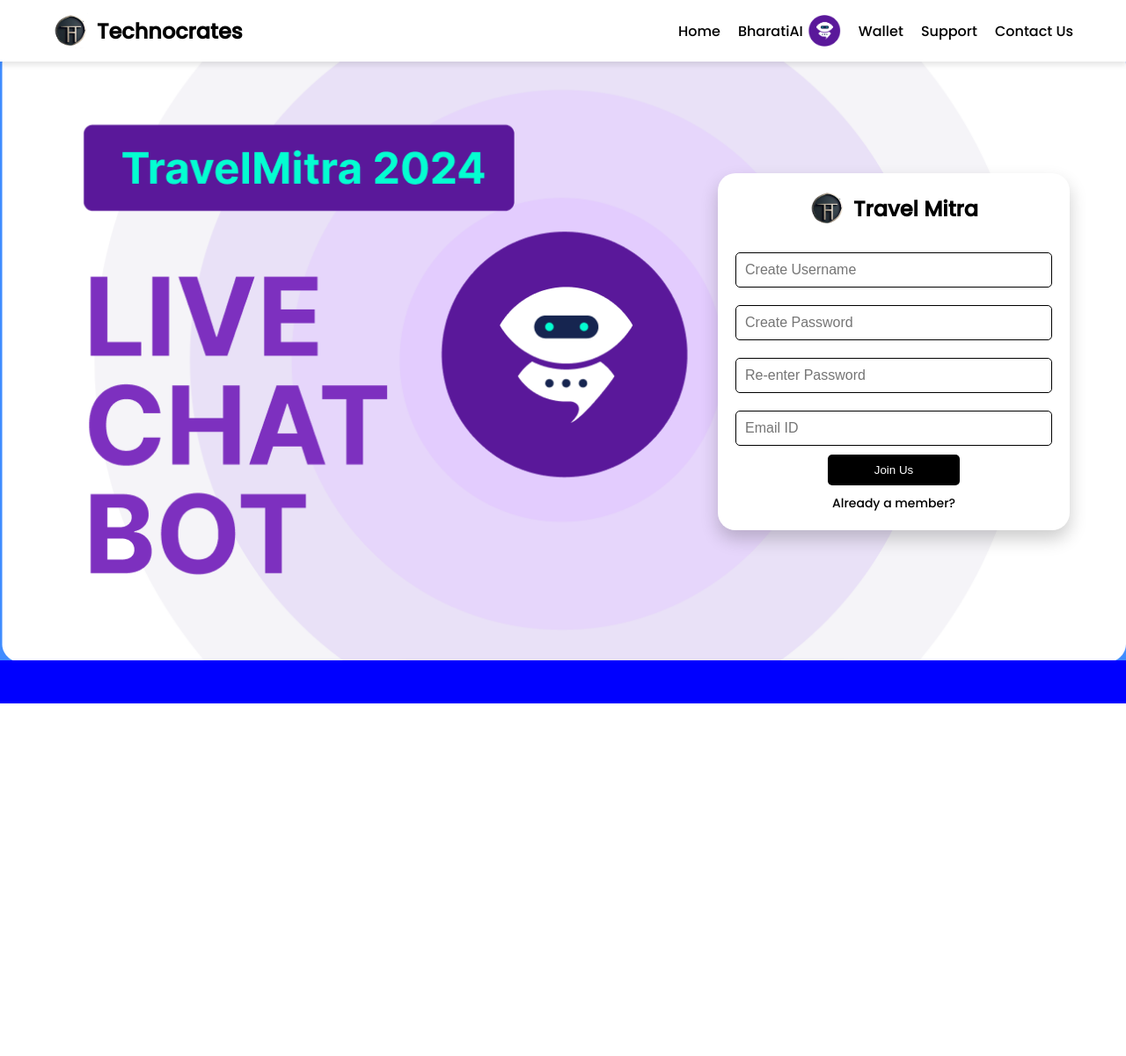
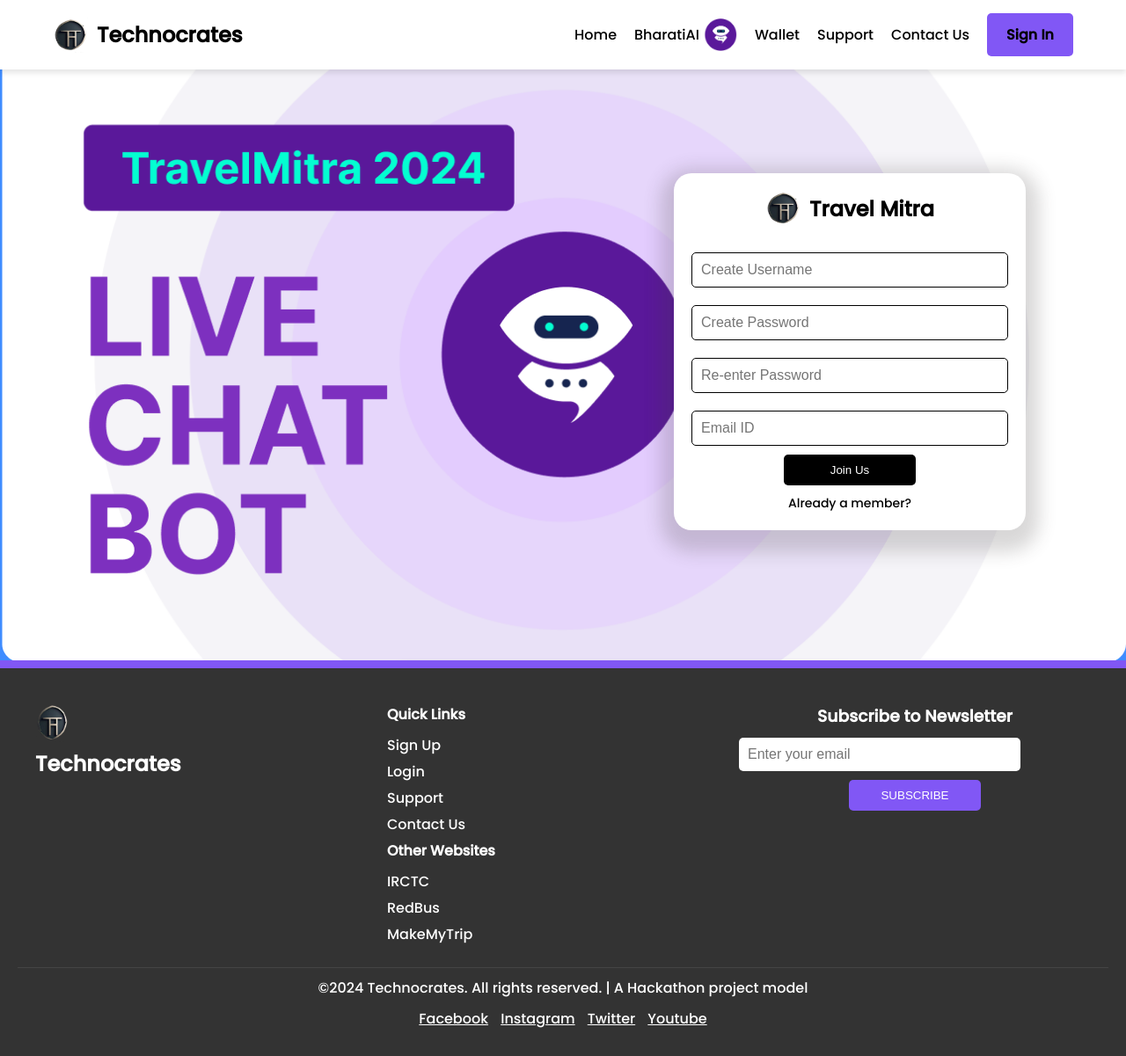
Before and after one commit to AayushArya28/Technocrates, a PHP site: page /signup.html in a window 1280 px wide. Shown: the whole page at 88% size. Before the commit the page ends 800 px from the top, so only its background shows below. Run offline with PHP 8.4, Linux system fonts and the light colour scheme.

Commit message:
Added fotter to login/signup page

```diff
--- a/signup.html
+++ b/signup.html
@@ -21,14 +21,18 @@
                 <a href="wallet.html">Wallet</a>
                 <a href="support.html">Support</a>
                 <a href="contact.html">Contact Us</a>
+                <!-- Add the Sign In button -->
+                <a href="signup.html" class="sign-in-btn">Sign In</a>
             </div>
         </div>
     </nav>
 
-    <!-- Signup Form -->
+
+    <!-- Main Content Area -->
+    <main>
         <div class="container">
             <div class="header">
-            <img src="book_icon.png" alt="Logo" class="logo">
+                <img src="book_icon.png" alt="Logo" class="logo" width="38px">
                 <h2 class="title">Travel Mitra</h2>
             </div>
             <form action="signup.php" method="POST">
@@ -40,5 +44,51 @@
             </form>
             <a href="login.html" class="login-link">Already a member?</a>
         </div>
+    </main>
+
+    <!-- Footer Section -->
+    <footer>
+        <div class="footer-container">
+            <div class="footer-left">
+                <img src="book_icon.png" alt="Logo" class="logo-footer" width="38px">
+                <h2 class="footer-title">Technocrates</h2>
+            </div>
+            <div class="footer-center">
+                <div class="footer-column">
+                    <h3>Quick Links</h3>
+                    <ul>
+                        <li><a href="signup.html">Sign Up</a></li>
+                        <li><a href="login.html">Login</a></li>
+                        <li><a href="support.html">Support</a></li>
+                        <li><a href="contact.html">Contact Us</a></li>
+                    </ul>
+                </div>
+                <div class="footer-column">
+                    <h3>Other Websites</h3>
+                    <ul>
+                        <li><a href="https://www.irctc.co.in">IRCTC</a></li>
+                        <li><a href="https://www.redbus.in">RedBus</a></li>
+                        <li><a href="https://www.makemytrip.com">MakeMyTrip</a></li>
+                    </ul>
+                </div>
+            </div>
+            <div class="footer-right">
+                <h3>Subscribe to Newsletter</h3>
+                <form>
+                    <input type="email" placeholder="Enter your email">
+                    <button type="submit">SUBSCRIBE</button>
+                </form>
+            </div>
+        </div>
+        <div class="footer-bottom">
+            <p>©2024 Technocrates. All rights reserved. | A Hackathon project model</p>
+            <div class="footer-social-icons">
+                <a href="#">Facebook</a>
+                <a href="#">Instagram</a>
+                <a href="#">Twitter</a>
+                <a href="#">Youtube</a>
+            </div>
+        </div>
+    </footer>
 </body>
 </html>
--- a/style.css
+++ b/style.css
@@ -1,4 +1,3 @@
-/* General styles remain the same */
 * {
     margin: 0;
     padding: 0;
@@ -7,14 +6,22 @@
 
 body {
     font-family: 'Poppins', sans-serif;
-    background-color: #0000ff; /* Blue background for areas without the image */
-    background-image: url('logbg.png'); /* Set the background image */
-    background-repeat: no-repeat; /* Prevent repeating the image */
-    background-position: center; /* Center the image */
-    background-size: contain; /* Ensure the image fits within the viewport, maintaining its aspect ratio */
-    height: 100vh; /* Ensures the body takes the full height of the viewport */
+    display: flex;
+    flex-direction: column;
+    min-height: 100vh; /* Ensure body takes full height of the viewport */
+    background-color: #8157f5;
+    background-image: url('logbg.png');
+    background-repeat: no-repeat;
+    background-position: center;
+    background-size: contain;
+    height: 100vh;
     /* width: 80vh; */
     margin: 0;
+}
+
+main {
+    flex: 1; /* Main content will expand to fill available space */
+    padding: 20px;
 }
 
 /* Navigation Bar Styling */
@@ -56,10 +63,33 @@
     color: black;
 }
 
+/* Style for the Sign In button */
+.sign-in-btn {
+    background-color: #8157f5;
+    color: #fff;
+    padding: 10px 20px;
+    border-radius: 5px;
+    text-decoration: none;
+    font-size: 16px;
+    font-weight: bold;
+    transition: background-color 0.3s ease;
+    border: 2px solid transparent;
+}
+
+.sign-in-btn:hover {
+    background-color: #fff;
+    color: #000;
+    border: 2px solid #000;
+}
+
+/* Ensure the Sign In button stays at the end of the nav bar */
 .nav-right {
     display: flex;
+    align-items: center;
     gap: 20px;
+    justify-content: flex-end;
 }
+
 
 .nav-right a {
     color: black;
@@ -86,9 +116,10 @@
     background-color: white;
     border-radius: 20px;
     padding: 20px;
-    box-shadow: 0 10px 20px rgba(0, 0, 0, 0.2);
+    box-shadow: 0 10px 20px 15px rgba(67, 59, 59, 0.2);
     text-align: center;
     position: absolute;
+    margin-right: 50px;
     top: 50%; /* Vertically centers the container */
     transform: translateY(-50%); /* Adjusts for perfect vertical centering */
     right: 5%; /* Positions the container towards the right */
@@ -157,20 +188,94 @@
 .login-link:hover {
     text-decoration: underline;
 }
+/* Footer Styles */
+footer {
+    background-color: #333;
+    color: white;
+    padding: 20px;
+    text-align: center;
+    margin-top: 720px; /* Ensures the footer sticks to the bottom */
+}
 
-@media (max-width: 768px) {
-    .container {
-        width: 100%;
-        max-width: 350px;
-        right: 0; /* Adjusts the form's position on smaller screens */
-    }
+.footer-container {
+    display: flex;
+    justify-content: space-between;
+    align-items: flex-start;
+    max-width: 1200px;
+    margin: 0 auto;
+    padding: 20px 0;
+}
 
-    .nav-right {
-        flex-direction: column;
-        align-items: flex-end;
-    }
+.footer-left, .footer-center, .footer-right {
+    flex: 1;
+}
 
-    .nav-right a {
-        margin-bottom: 5px;
-    }
+.footer-left {
+    text-align: left;
 }
+
+.footer-center {
+    text-align: left;
+}
+
+.footer-column h3 {
+    font-size: 16px;
+    margin-bottom: 10px;
+}
+
+.footer-column ul {
+    list-style-type: none;
+}
+
+.footer-column ul li {
+    margin-bottom: 5px;
+}
+
+.footer-column ul li a {
+    color: white;
+    text-decoration: none;
+}
+
+.footer-column ul li a:hover {
+    text-decoration: underline;
+}
+
+.footer-right form input[type="email"] {
+    padding: 10px;
+    border: none;
+    border-radius: 5px;
+    width: 80%;
+    margin-right: 10px;
+}
+
+.footer-right form button {
+    padding: 10px;
+    background-color: #8157f5;
+    color: white;
+    border: none;
+    border-radius: 5px;
+}
+
+.footer-right form button:hover {
+    padding: 10px;
+    background-color: #d8d7da;
+    color: rgb(0, 0, 0);
+    border: none;
+    border-radius: 5px;
+}
+
+.footer-bottom {
+    text-align: center;
+    padding: 10px 0;
+    border-top: 1px solid #444;
+}
+
+.footer-social-icons {
+    margin-top: 10px;
+}
+
+.footer-social-icons a {
+    margin: 0 5px;
+    display: inline-block;
+    color: white;
+}
```
Also changed, not shown: index.html (+48 -0 lines). Lines whose indentation alone changed are shown as unchanged.
